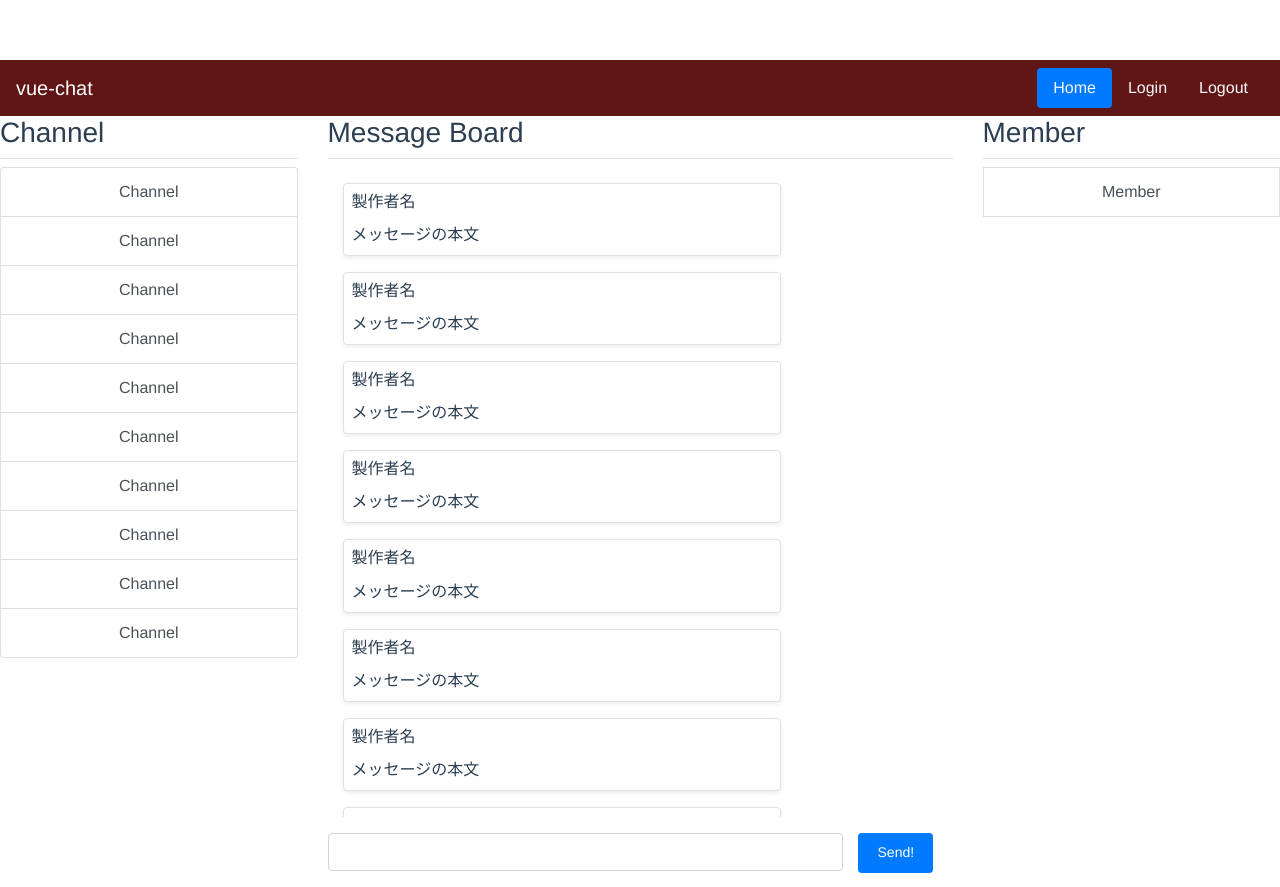
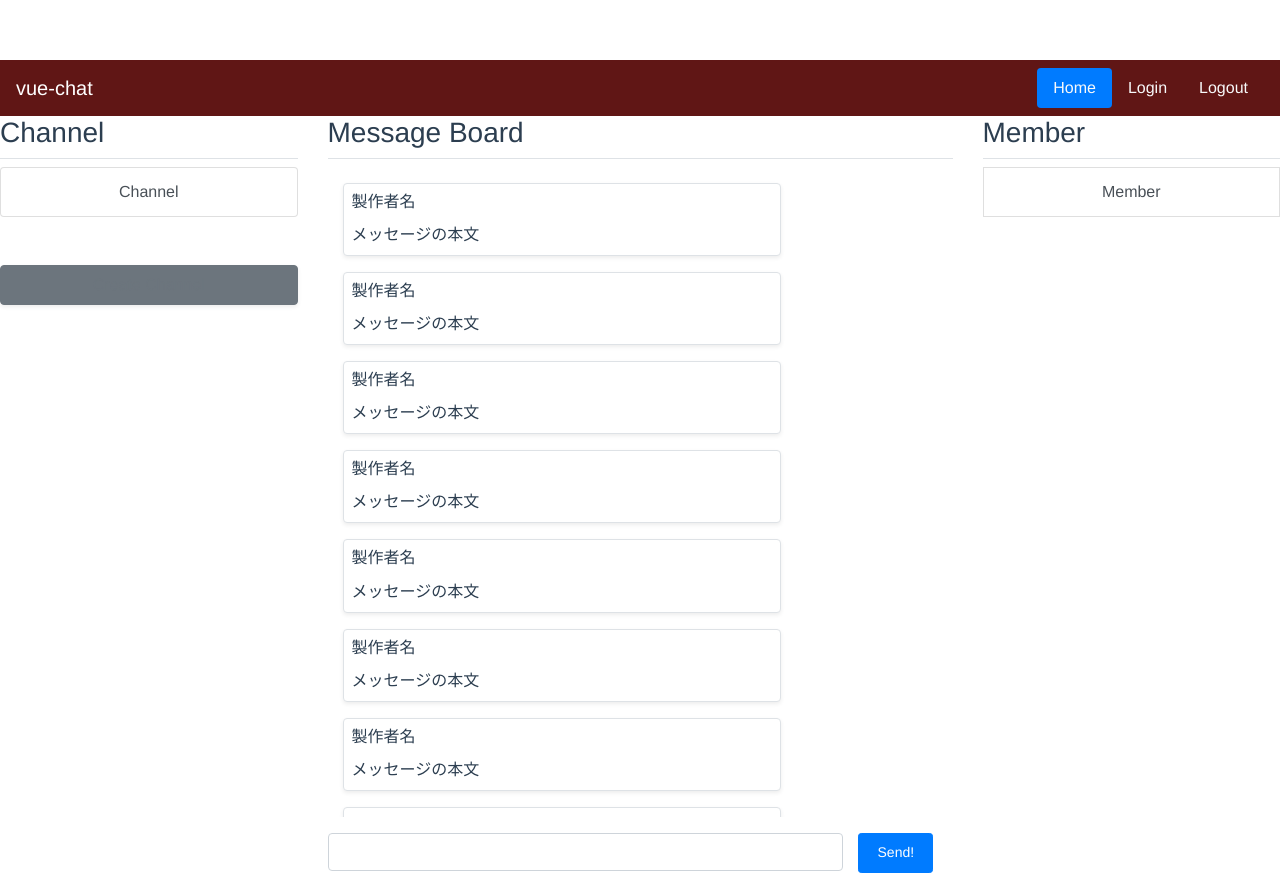
Before and after one commit to RyunosukeKawakami/vue-chat, a Vue app: page /#/ in a window 1280 px wide. Built offline with nearby package versions, Linux system fonts and the light colour scheme.

Commit message:
Channelを作成するボタンとモーダルを追加

```diff
--- /dev/null
+++ b/src/components/molecules/ChannelCreateModal.vue
@@ -0,0 +1,25 @@
+<template>
+<div>
+    <!-- <create-button></create-button> -->
+    <b-button class="btn btn-outline-secondary shadow-sm mt-5 w-100" v-b-modal="'ChannelCreateModal'">Create Channel</b-button>
+
+    <b-modal id="ChannelCreateModal">
+
+    </b-modal>
+
+</div>
+</template>
+
+<script>
+// import CreateButton from "@/components/atoms/ChannelCreateButton.vue"
+
+export default {
+    components:{
+        // CreateButton
+    }
+}
+</script>
+
+<style>
+
+</style>
--- a/src/components/organisms/Channel.vue
+++ b/src/components/organisms/Channel.vue
@@ -2,19 +2,22 @@
 <div>
     <organism-title>Channel</organism-title>
     <div class="list-group">
-        <channel-item v-for="i in 10" :key="i"></channel-item>
+        <channel-item></channel-item>
     </div>
+    <modal></modal>
 </div>
 </template>
 
 <script>
 import ChannelItem from "@/components/atoms/ChannelItem.vue"
+import Modal from "@/components/molecules/ChannelCreateModal.vue"
 import OrganismTitle from "@/components/atoms/OrganismTitle.vue"
 
 export default {
     components:{
         ChannelItem,
-        OrganismTitle
-    }
+        OrganismTitle,
+        Modal
+    },
 }
 </script>
```
Also changed, not shown: src/components/Organisms/Member.vue (deleted, +0 -19 lines), src/components/atoms/Button.vue (deleted).
